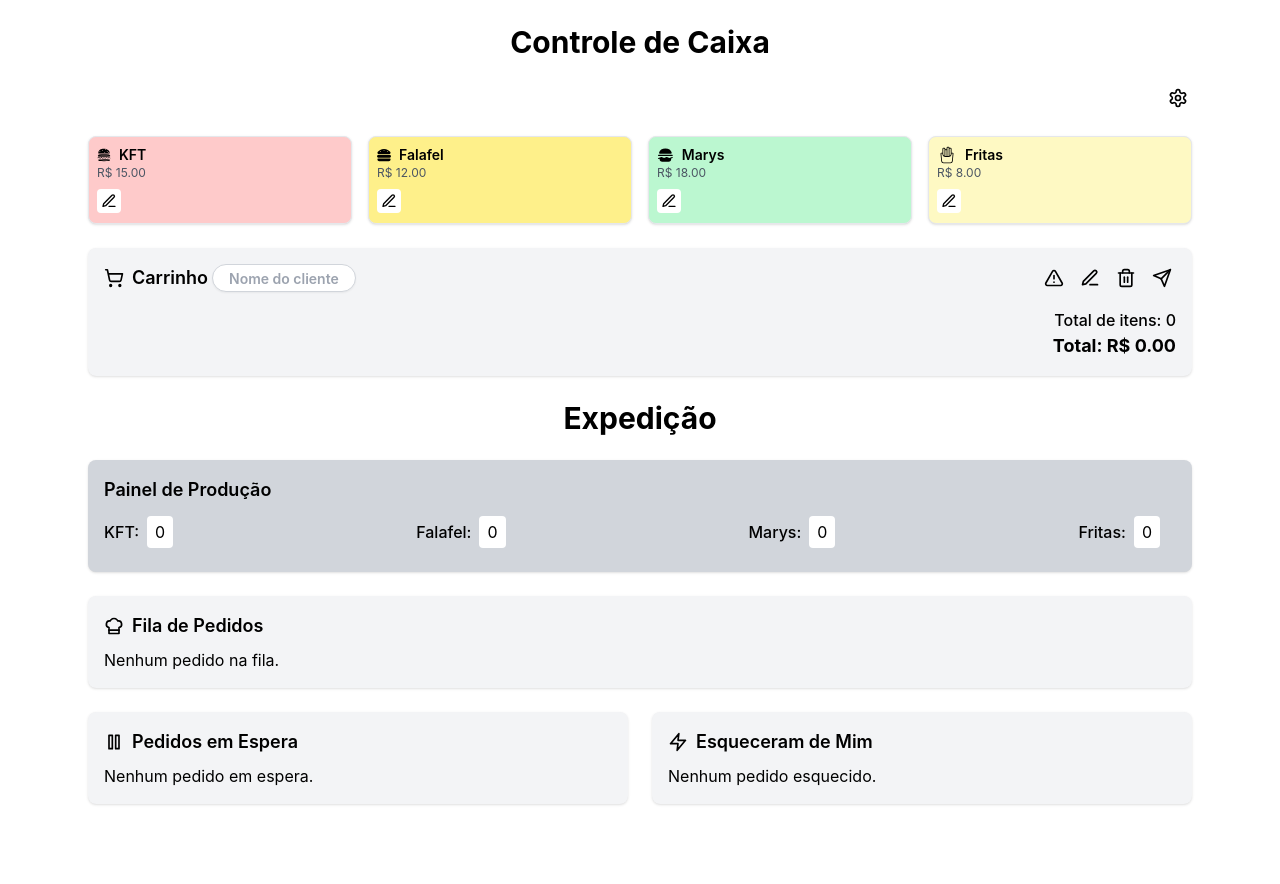
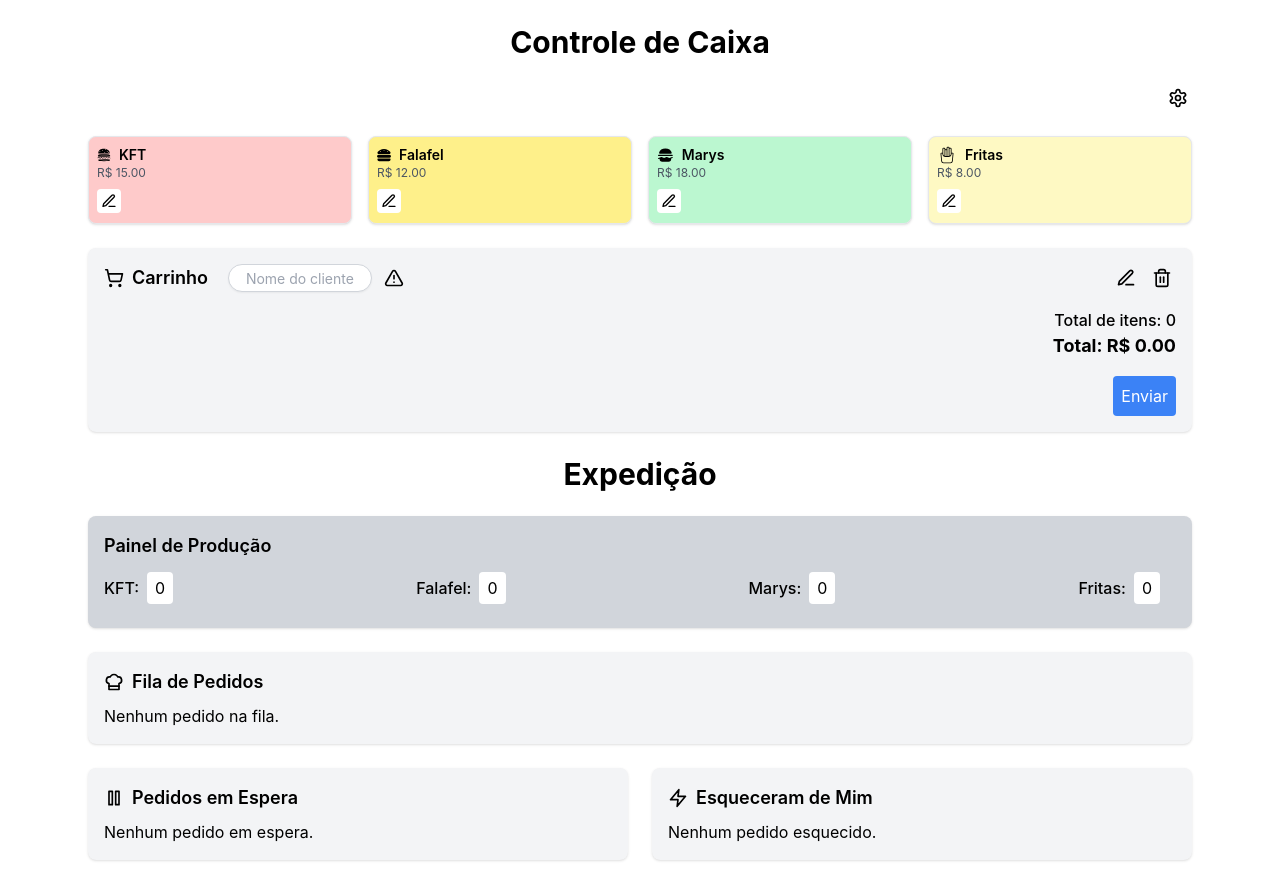
Before and after one commit to TamLeal/souk-app, a React (Vite) app: page / in a window 1280 px wide. Shown: the top 884 px of the page. Before the commit the page ends 828 px from the top, so only its background shows below. Built offline with nearby package versions, Linux system fonts and the light colour scheme.

Commit message:
edit option for each item

```diff
--- a/src/components/ControleCaixaExpedicao.jsx
+++ b/src/components/ControleCaixaExpedicao.jsx
@@ -1,7 +1,7 @@
 import React, { useState, useEffect } from 'react';
 import {
-  ShoppingCart, Edit3, Trash2, Send, Plus, Minus, ChefHat, ArrowUp, ArrowDown,
-  Pause, Play, Check, Zap, AlertTriangle, Download, Settings
+  ShoppingCart, Edit3, Trash2, Plus, Minus, ChefHat, ArrowUp, ArrowDown,
+  Pause, Check, Zap, AlertTriangle, Download, Settings
 } from 'lucide-react';
 import { saveAs } from 'file-saver';
 import Papa from 'papaparse';
@@ -59,7 +59,7 @@ const ControleCaixaExpedicao = () => {
   const [opcionaisSelecionados, setOpcionaisSelecionados] = useState([]);
   const [produtoSelecionado, setProdutoSelecionado] = useState(null);
   const [mostrarModal, setMostrarModal] = useState(false);
-  const [editando, setEditando] = useState(false);
+  const [editandoItem, setEditandoItem] = useState(null);
   const [filaPedidos, setFilaPedidos] = useState(() => {
     const savedFilaPedidos = localStorage.getItem('filaPedidos');
     return savedFilaPedidos ? JSON.parse(savedFilaPedidos) : [];
@@ -109,12 +109,7 @@ const ControleCaixaExpedicao = () => {
   };
 
   const adicionarAoCarrinho = (produto, opcionais) => {
-    if (!produto) {
-      console.error('Produto não encontrado ou inválido.');
-      return;
-    }
-
-    const chaveProduto = `${produto.id}-${opcionais.join('-')}`;
+    const chaveProduto = editandoItem || `${produto.id}-${opcionais.join('-')}`;
 
     setCarrinho(prev => {
       const itemExistente = prev[chaveProduto];
@@ -123,8 +118,8 @@ const ControleCaixaExpedicao = () => {
         ...prev,
         [chaveProduto]: {
           ...produto,
-          qtd: (itemExistente?.qtd || 0) + 1,
-          opcionais: [...(itemExistente?.opcionais || []), ...opcionais],
+          qtd: itemExistente?.qtd || 1, // Mantém a quantidade atual
+          opcionais: editandoItem ? opcionaisSelecionados : [...(itemExistente?.opcionais || []), ...opcionais],
         },
       };
 
@@ -132,6 +127,7 @@ const ControleCaixaExpedicao = () => {
     });
 
     setMostrarModal(false);
+    setEditandoItem(null);
   };
 
   const abrirModal = (produto) => {
@@ -152,6 +148,14 @@ const ControleCaixaExpedicao = () => {
       }
       return { ...prev, [chave]: { ...itemExistente, qtd: novaQuantidade } };
     });
+  };
+
+  const editarOpcionais = (chave) => {
+    setEditandoItem(chave);
+    const item = carrinho[chave];
+    setProdutoSelecionado(item);
+    setOpcionaisSelecionados(item.opcionais);
+    setMostrarModal(true);
   };
 
   const apagarPedido = () => {
@@ -407,6 +411,7 @@ const ControleCaixaExpedicao = () => {
                     <input
                       type="checkbox"
                       value={opcional.nome}
+                      checked={opcionaisSelecionados.includes(opcional.nome)}
                       onChange={() => setOpcionaisSelecionados(prev =>
                         prev.includes(opcional.nome)
                           ? prev.filter(item => item !== opcional.nome)
@@ -437,9 +442,11 @@ const ControleCaixaExpedicao = () => {
 
       <div className="bg-gray-100 p-4 rounded-lg shadow mb-6">
         <div className="flex justify-between items-center mb-2">
-          <h2 className="text-lg font-semibold flex items-center">
+          <div className="flex items-center">
+            <h2 className="text-lg font-semibold flex items-center mr-4">
               <ShoppingCart className="mr-2" size={20} />
               Carrinho
+            </h2>
             <input
               type="text"
               value={nomeCliente}
@@ -448,20 +455,19 @@ const ControleCaixaExpedicao = () => {
               placeholder="Nome do cliente"
               style={{ height: '28px' }}
             />
-          </h2>
-
-          <div className="flex space-x-2">
             <button
               onClick={togglePrioridade}
-              className={`p-1 rounded hover:bg-gray-200 ${pedidoPrioritario ? 'text-red-500' : ''}`}
+              className={`ml-2 p-1 rounded ${pedidoPrioritario ? 'text-red-500' : ''}`}
               title={pedidoPrioritario ? "Remover prioridade" : "Marcar como prioritário"}
             >
               <AlertTriangle size={20} />
             </button>
+          </div>
+          <div className="flex space-x-2">
             <button
-              onClick={() => setEditando(!editando)}
+              onClick={() => setEditandoItem(null)}
               className="p-1 rounded hover:bg-gray-200"
-              title={editando ? "Concluir Edição" : "Editar Pedido"}
+              title={editandoItem ? "Concluir Edição" : "Editar Pedido"}
             >
               <Edit3 size={20} />
             </button>
@@ -472,57 +478,64 @@ const ControleCaixaExpedicao = () => {
             >
               <Trash2 size={20} />
             </button>
-            <button
-              onClick={enviarParaProducao}
-              className="p-1 rounded hover:bg-gray-200"
-              disabled={totalItens === 0}
-              title="Enviar para Produção"
-            >
-              <Send size={20} />
-            </button>
           </div>
         </div>
 
         <ul>
-          {Object.entries(carrinho).map(([chave, { nome, preco, qtd, opcionais }]) => {
-            return (
+          {Object.entries(carrinho).map(([chave, { nome, preco, qtd, opcionais }]) => (
             <li key={chave} className="flex justify-between items-center mb-2">
-                <div className="flex-1 text-left">
+              <div className="flex-1">
                 <span>{nome}</span>
               </div>
-                <div className="flex-1 text-center">
-                  {editando && (
+              <div className="flex-1 text-center flex items-center justify-center">
                 <button
                   onClick={() => editarQuantidade(chave, -1)}
                   className="p-1 rounded hover:bg-gray-200"
                 >
                   <Minus size={16} />
                 </button>
-                  )}
                 <span className="mx-2">x {qtd}</span>
-                  {editando && (
                 <button
                   onClick={() => editarQuantidade(chave, 1)}
                   className="p-1 rounded hover:bg-gray-200"
                 >
                   <Plus size={16} />
                 </button>
-                  )}
               </div>
               <div className="flex-1 text-right">
-                  {opcionais && opcionais.length > 0 && (
+                {opcionais.length > 0 && (
                   <span className="text-xs text-gray-600">
                     Opcionais: {opcionais.join(', ')}
                   </span>
                 )}
               </div>
+              <div className="flex items-center space-x-2">
+                <button
+                  onClick={() => editarOpcionais(chave)}
+                  className="p-1 rounded hover:bg-gray-200"
+                >
+                  <Edit3 size={16} />
+                </button>
+                <button
+                  onClick={() => removerItem(chave)}
+                  className="p-1 rounded hover:bg-gray-200"
+                >
+                  <Trash2 size={16} />
+                </button>
+              </div>
             </li>
-            );
-          })}
+          ))}
         </ul>
         <div className="mt-4 text-right">
-          <p className="font-medium">Total de itens: {totalItens}</p>
-          <p className="text-lg font-bold">Total: R$ {totalValor.toFixed(2)}</p>
+          <p className="font-medium">Total de itens: {Object.keys(carrinho).length}</p>
+          <p className="text-lg font-bold">Total: R$ {calcularTotal(carrinho).toFixed(2)}</p>
+          <button
+            onClick={enviarParaProducao}
+            className="mt-4 p-2 bg-blue-500 text-white rounded"
+            disabled={Object.keys(carrinho).length === 0}
+          >
+            Enviar
+          </button>
         </div>
       </div>
 
```
Lines whose indentation alone changed are shown as unchanged.
